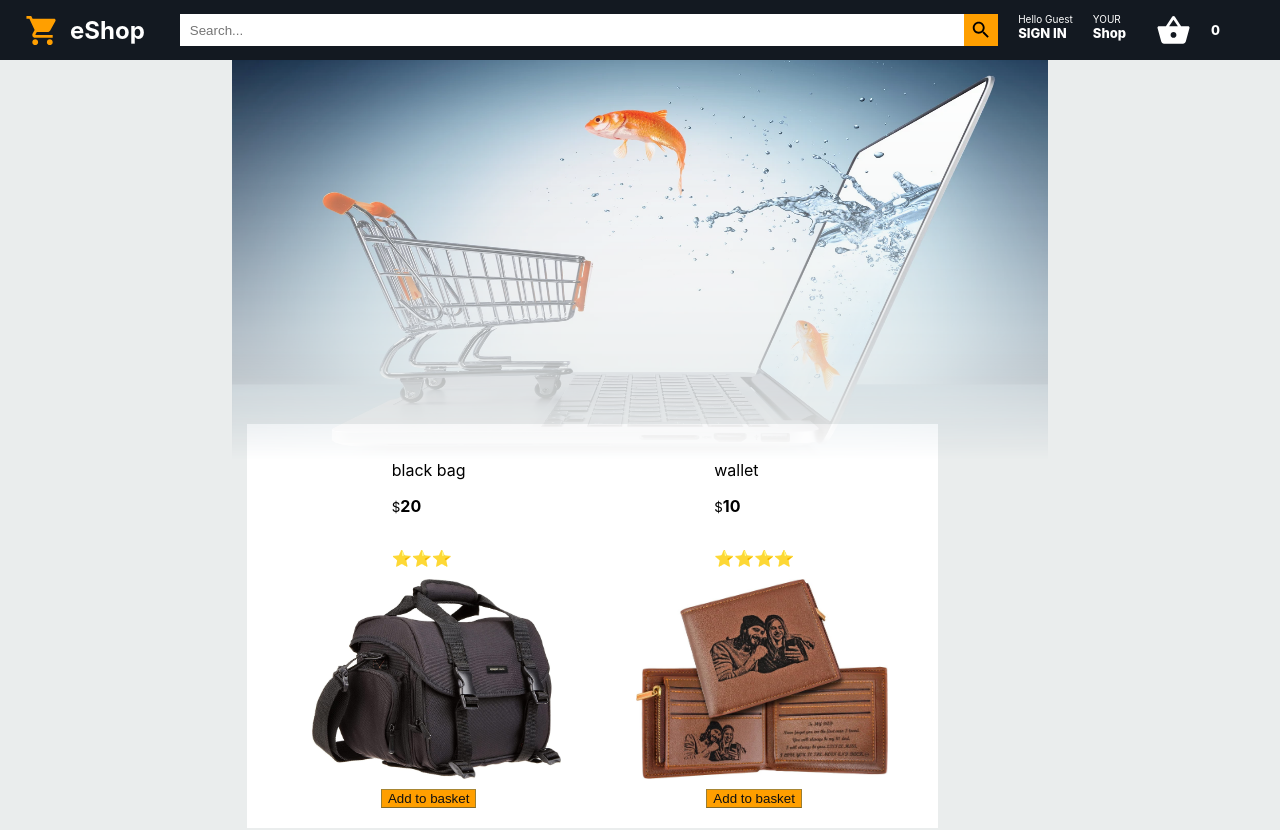
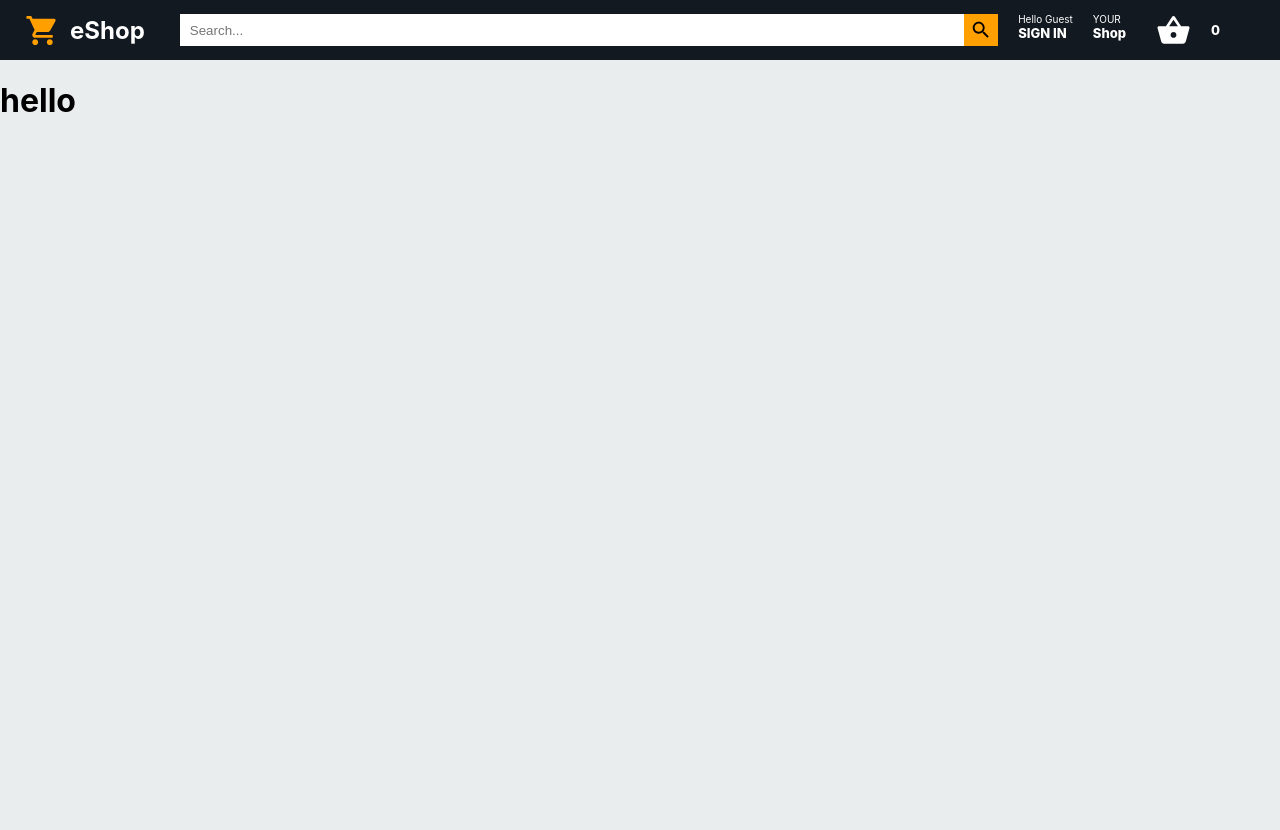
Before and after one commit to Arnob-sen/ESHOP_Website, a React (Create React App) app: page /checkout in a window 1280 px wide. Shown: the top 830 px of the page. After the commit the page ends 800 px from the top, so only its background shows below. Built offline with nearby package versions, Linux system fonts and the light colour scheme.

Commit message:
give_multiple_component_in_one_route

```diff
--- a/package.json
+++ b/package.json
@@ -12,6 +12,7 @@
     "@testing-library/user-event": "^13.5.0",
     "react": "^18.2.0",
     "react-dom": "^18.2.0",
+    "react-router-dom": "^6.15.0",
     "react-scripts": "5.0.1",
     "web-vitals": "^2.1.4"
   },
--- a/src/App.js
+++ b/src/App.js
@@ -1,14 +1,44 @@
-import React from "react";
+import React, { Fragment } from "react";
 
 import Header from './component/Header';
 import Home from "./component/Home";
+import { BrowserRouter ,Route,Routes } from "react-router-dom";
+import Checkout from "./component/Checkout";
 
 function App() {
   return (
-    <div className="App">
-        <Header/>
-        <Home />
-    </div>
+    <BrowserRouter>
+  <div className="App">
+
+
+  <Routes>
+    <Route path="/checkout"
+    element={
+      <Fragment><Header/><Checkout/></Fragment>}/>
+
+
+  <Route  path='/'
+  element={
+    <Fragment>
+      <Header/>
+      <Home />
+    </Fragment>}/>
+
+
+
+
+
+
+
+
+
+
+
+  </Routes>
+
+  </div>
+  </BrowserRouter>
+
   );
 }
 
--- /dev/null
+++ b/src/component/Checkout.js
@@ -0,0 +1,11 @@
+import React from "react";
+import './Checkout.css'
+const Checkout=()=>{
+    return(
+        <div>
+            <h1>hello</h1>
+        </div>
+
+    )
+}
+export default Checkout;
```
Also changed, not shown: src/component/Checkout.css (added), 1 other file (tests, documents, lock files or other folders).
